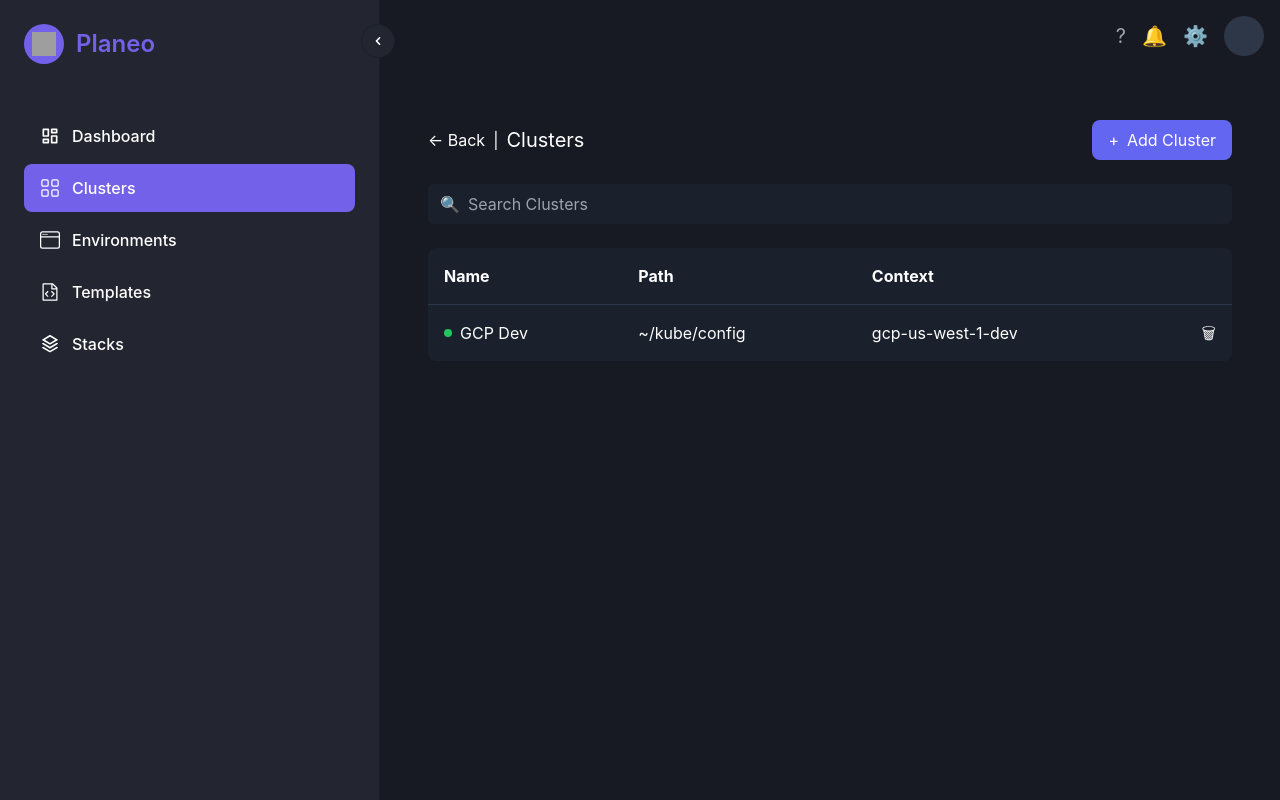
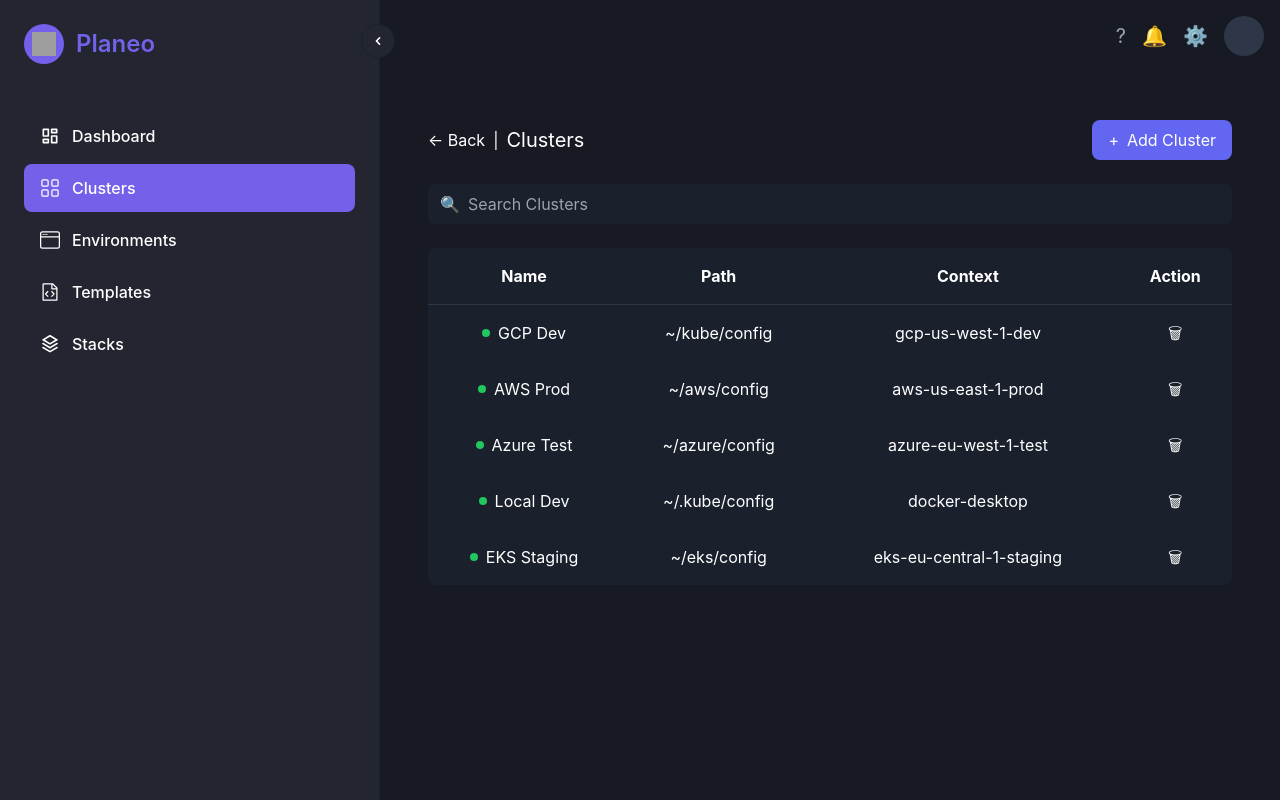
Before and after one commit to aabhishek22/Planeo-New, a React (Create React App) app: page /#/clusters in a window 1280 px wide. Built offline with nearby package versions, Linux system fonts and the light colour scheme; grey boxes are pictures that could not be loaded.

Commit message:
Popup created

```diff
--- a/src/pages/Clusters.js
+++ b/src/pages/Clusters.js
@@ -1,14 +1,43 @@
-import React from 'react';
+import React, { useState } from 'react';
 
 function Clusters() {
+    const [isModalOpen, setIsModalOpen] = useState(false);
   const clusters = [
     {
-      name: 'GCP Dev',
-      path: '~/kube/config',
-      context: 'gcp-us-west-1-dev',
-      status: 'active'
-    }
+        name: 'GCP Dev',
+        path: '~/kube/config',
+        context: 'gcp-us-west-1-dev',
+        status: 'active'
+      },
+      {
+        name: 'AWS Prod',
+        path: '~/aws/config',
+        context: 'aws-us-east-1-prod',
+        status: 'active'
+      },
+      {
+        name: 'Azure Test',
+        path: '~/azure/config',
+        context: 'azure-eu-west-1-test',
+        status: 'inactive'
+      },
+      {
+        name: 'Local Dev',
+        path: '~/.kube/config',
+        context: 'docker-desktop',
+        status: 'active'
+      },
+      {
+        name: 'EKS Staging',
+        path: '~/eks/config',
+        context: 'eks-eu-central-1-staging',
+        status: 'active'
+      },
   ];
+
+  const toggleModal = () => {
+    setIsModalOpen(!isModalOpen);
+  };
 
   return (
     <div className="p-8">
@@ -18,10 +47,50 @@
           <span className="text-white">|</span>
           <h1 className="text-xl">Clusters</h1>
         </div>
-        <button className="bg-indigo-500 hover:bg-indigo-600 text-white px-4 py-2 rounded-lg flex items-center gap-2">
+        <button
+          onClick={toggleModal}
+          className="bg-indigo-500 hover:bg-indigo-600 text-white px-4 py-2 rounded-lg flex items-center gap-2"
+        >
           <span>+</span> Add Cluster
         </button>
       </div>
+
+      {/* Modal */}
+      {isModalOpen && (
+        <div className="fixed inset-0 flex items-center justify-center bg-black bg-opacity-50">
+          <div className="bg-[#1C1E21] p-8 rounded-lg w-[500px]">
+            <div className="flex justify-between items-center mb-8">
+              <h2 className="text-white text-2xl font-semibold">Add Cluster</h2>
+              <button onClick={toggleModal} className="text-gray-400 hover:text-white text-2xl">
+                ×
+              </button>
+            </div>
+
+            <div className="space-y-6">
+              <div>
+                <label className="block text-white text-lg mb-3">Name</label>
+                <input
+                  type="text"
+                  placeholder="Cluster name"
+                  className="w-full bg-[#2C2E31] text-white rounded-lg px-4 py-3 placeholder-gray-500"
+                />
+              </div>
+
+              <div>
+                <label className="block text-white text-lg mb-3">Context</label>
+                <select className="w-full bg-[#2C2E31] text-gray-500 rounded-lg px-4 py-3 appearance-none">
+                  <option>Select a config file</option>
+                  {/* Add options here */}
+                </select>
+              </div>
+
+              <button className="w-full bg-[#6366F1] hover:bg-[#5558E6] text-white py-3 rounded-lg mt-4 text-lg">
+                Add
+              </button>
+            </div>
+          </div>
+        </div>
+      )}
 
       <div className="relative mb-6">
         <input
@@ -36,24 +105,24 @@
         <table className="w-full">
           <thead>
             <tr className="border-b border-gray-700">
-              <th className="text-left p-4 text-white">Name</th>
-              <th className="text-left p-4 text-white">Path</th>
-              <th className="text-left p-4 text-white">Context</th>
-              <th className="text-left p-4 text-white"></th>
+              <th className="text-center p-4 text-white">Name</th>
+              <th className="text-center p-4 text-white">Path</th>
+              <th className="text-center p-4 text-white">Context</th>
+              <th className="text-center p-4 text-white">Action</th>
             </tr>
           </thead>
           <tbody>
             {clusters.map((cluster) => (
               <tr key={cluster.name} className="hover:bg-gray-700">
                 <td className="p-4">
-                  <div className="flex items-center gap-2 text-white">
-                    <div className="w-2 h-2 rounded-full bg-green-500 text-white "></div>
+                  <div className="flex items-center justify-center gap-2 text-white">
+                    <div className="w-2 h-2 rounded-full bg-green-500 text-white"></div>
                     {cluster.name}
                   </div>
                 </td>
-                <td className="p-4 text-white">{cluster.path}</td>
-                <td className="p-4 text-white">{cluster.context}</td>
-                <td className="p-4 text-white text-right">
+                <td className="p-4 text-white text-center">{cluster.path}</td>
+                <td className="p-4 text-white text-center">{cluster.context}</td>
+                <td className="p-4 text-white text-center">
                   <button className="text-white hover:text-white">
                     <span>🗑</span>
                   </button>
```
